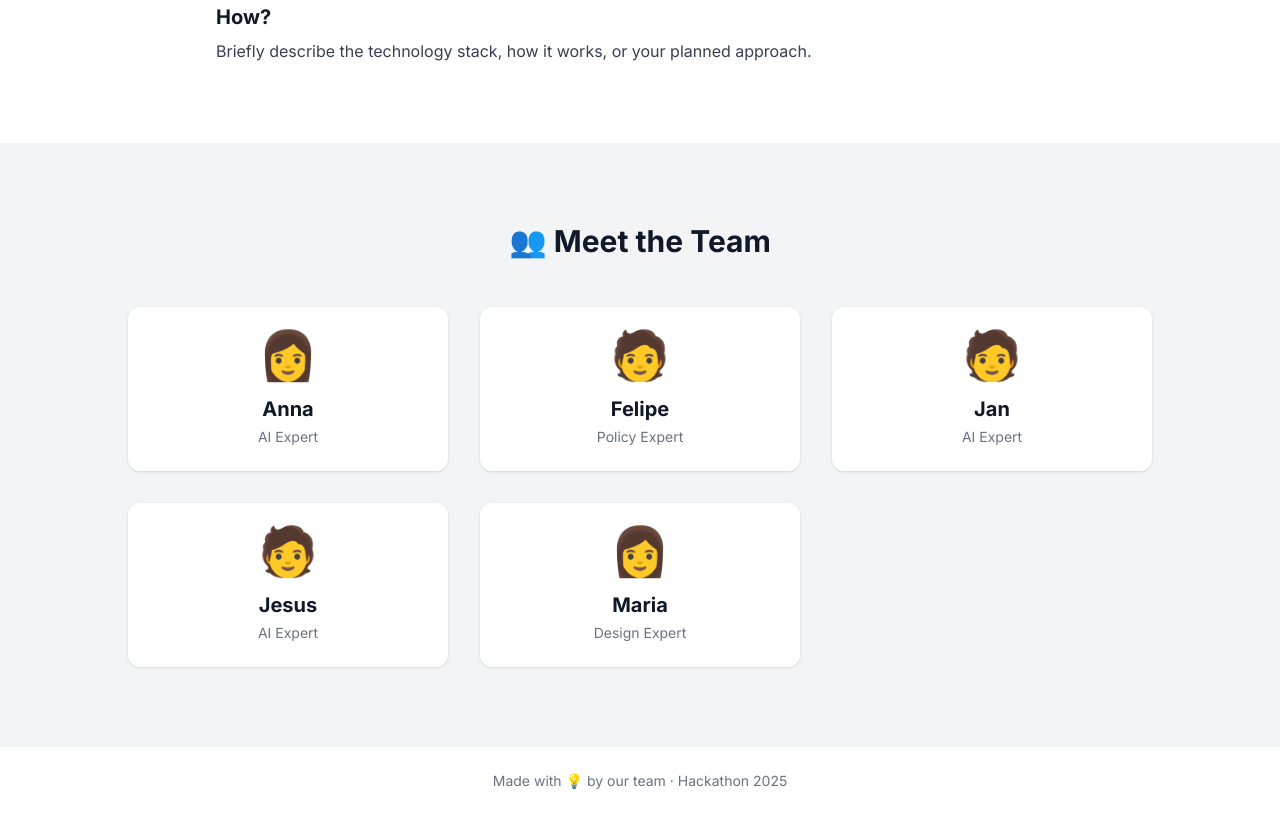
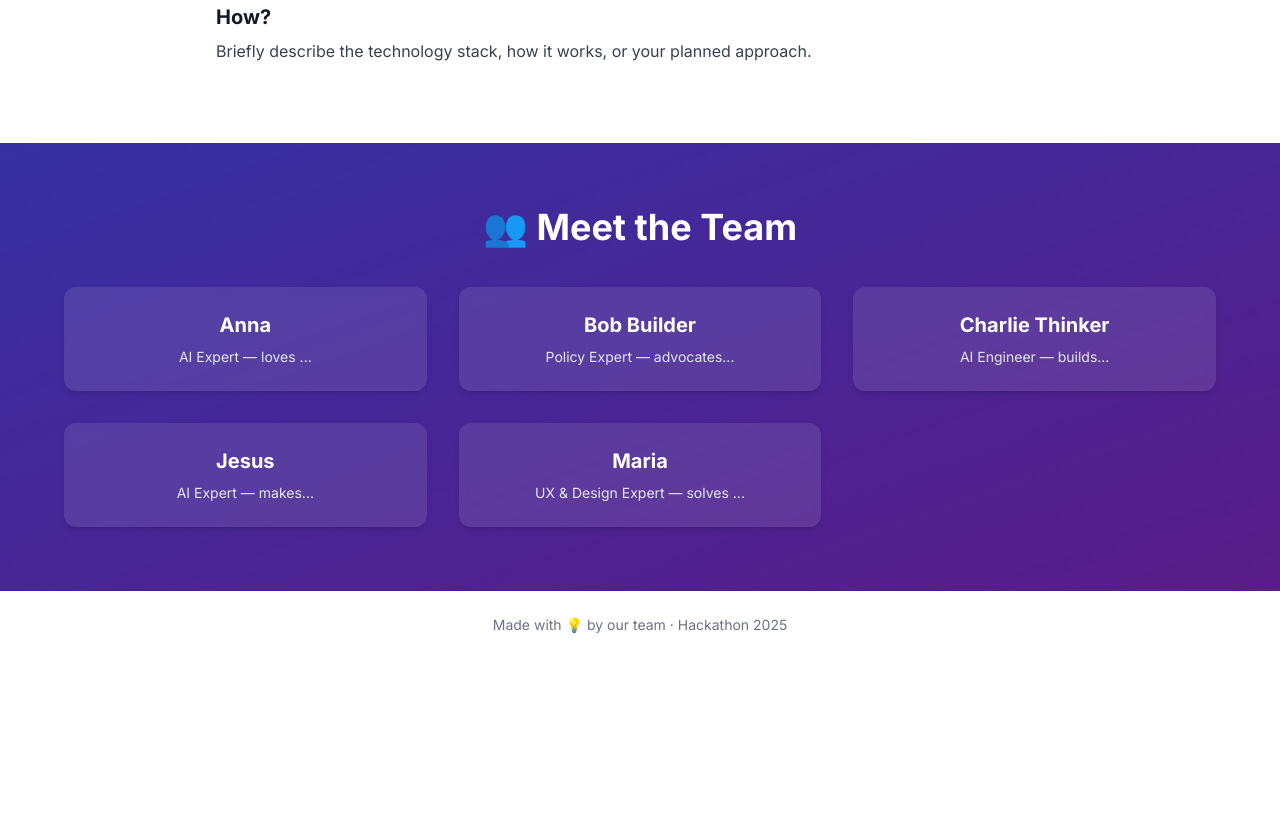
Before and after one commit to JP-Thoma/Democracy-Firewall, a plain HTML site: page index.html in a window 1280 px wide. Shown: the part 1161-1976 px from the top of the page. After the commit the page ends 1820 px from the top, so only its background shows below. Drawn offline with nearby package versions, Linux system fonts and the light colour scheme.

Commit message:
updated html

```diff
--- a/index.html
+++ b/index.html
@@ -15,13 +15,14 @@
   <body class="bg-white text-gray-900 scroll-smooth">
 
     <!-- HERO SECTION -->
-    <section class="min-h-screen flex items-center justify-center bg-black text-white text-center p-8">
-    <div>
+    <section class="min-h-screen flex items-center justify-center bg-gradient-to-br from-purple-600 to-indigo-600 text-white text-center p-8">
+      <div>
         <h1 class="text-5xl md:text-6xl font-bold mb-4">Take back control over your feed</h1>
-        <p class="text-xl md:text-2xl mb-6">Reimagining social media experiences with innovation and simplicity.</p>
-        <a href="#concept" class="bg-white text-black px-6 py-3 rounded-full font-semibold hover:bg-gray-200 transition">Explore Our Idea ↓</a>
-    </div>
+        <p class="text-xl md:text-2xl mb-6">Reimagining social media experience with innovation and values.</p>
+        <a href="#concept" class="bg-white text-purple-700 px-6 py-3 rounded-full font-semibold hover:bg-gray-100 transition">Explore Our Idea ↓</a>
+      </div>
     </section>
+
 
     <!-- CONCEPT SECTION -->
     <section id="concept" class="max-w-4xl mx-auto py-20 px-6">
@@ -46,54 +47,37 @@
       </div>
     </section>
 
+
     <!-- TEAM SECTION -->
-    <section id="team" class="bg-gray-100 py-20 px-6">
-      <h2 class="text-3xl font-bold text-center mb-12">👥 Meet the Team</h2>
-      <div class="grid grid-cols-1 sm:grid-cols-2 md:grid-cols-3 gap-8 max-w-5xl mx-auto">
+    <section id="team" class="bg-gradient-to-br from-indigo-800 to-purple-900 text-white py-16 px-4">
+    <div class="max-w-6xl mx-auto text-center">
+        <h2 class="text-4xl font-bold mb-10">👥 Meet the Team</h2>
+        <div class="grid grid-cols-1 md:grid-cols-2 lg:grid-cols-3 gap-8">
+        <!-- Team Member Card -->
+        <div class="bg-white/10 backdrop-blur-sm p-6 rounded-xl shadow-md">
+            <h3 class="text-xl font-semibold mb-2">Anna</h3>
+            <p class="text-sm text-gray-200">AI Expert — loves ...</p>
+        </div>
+        <div class="bg-white/10 backdrop-blur-sm p-6 rounded-xl shadow-md">
+            <h3 class="text-xl font-semibold mb-2">Bob Builder</h3>
+            <p class="text-sm text-gray-200">Policy Expert — advocates...</p>
+        </div>
+        <div class="bg-white/10 backdrop-blur-sm p-6 rounded-xl shadow-md">
+            <h3 class="text-xl font-semibold mb-2">Charlie Thinker</h3>
+            <p class="text-sm text-gray-200">AI Engineer — builds...</p>
+        </div>
+        <div class="bg-white/10 backdrop-blur-sm p-6 rounded-xl shadow-md">
+            <h3 class="text-xl font-semibold mb-2">Jesus</h3>
+            <p class="text-sm text-gray-200">AI Expert — makes...</p>
+        </div>
+        <div class="bg-white/10 backdrop-blur-sm p-6 rounded-xl shadow-md">
+            <h3 class="text-xl font-semibold mb-2">Maria</h3>
+            <p class="text-sm text-gray-200">UX & Design Expert — solves ...</p>
+        </div>
+        </div>
+    </div>
+    </section>
 
-        <!-- Team Member -->
-        <div class="bg-white p-6 rounded-xl shadow">
-          <div class="text-center">
-            <div class="text-5xl mb-4">👩</div>
-            <h4 class="text-xl font-semibold mb-1">Anna</h4>
-            <p class="text-sm text-gray-500">AI Expert</p>
-          </div>
-        </div>
-
-        <div class="bg-white p-6 rounded-xl shadow">
-          <div class="text-center">
-            <div class="text-5xl mb-4">🧑</div>
-            <h4 class="text-xl font-semibold mb-1">Felipe</h4>
-            <p class="text-sm text-gray-500">Policy Expert</p>
-          </div>
-        </div>
-
-        <div class="bg-white p-6 rounded-xl shadow">
-          <div class="text-center">
-            <div class="text-5xl mb-4">🧑</div>
-            <h4 class="text-xl font-semibold mb-1">Jan</h4>
-            <p class="text-sm text-gray-500">AI Expert</p>
-          </div>
-        </div>
-
-        <div class="bg-white p-6 rounded-xl shadow">
-          <div class="text-center">
-            <div class="text-5xl mb-4">🧑</div>
-            <h4 class="text-xl font-semibold mb-1">Jesus</h4>
-            <p class="text-sm text-gray-500">AI Expert</p>
-          </div>
-        </div>
-
-        <div class="bg-white p-6 rounded-xl shadow">
-          <div class="text-center">
-            <div class="text-5xl mb-4">👩</div>
-            <h4 class="text-xl font-semibold mb-1">Maria</h4>
-            <p class="text-sm text-gray-500">Design Expert</p>
-          </div>
-        </div>
-
-      </div>
-    </section>
 
     <!-- FOOTER -->
     <footer class="text-center text-sm text-gray-500 py-6">
```
